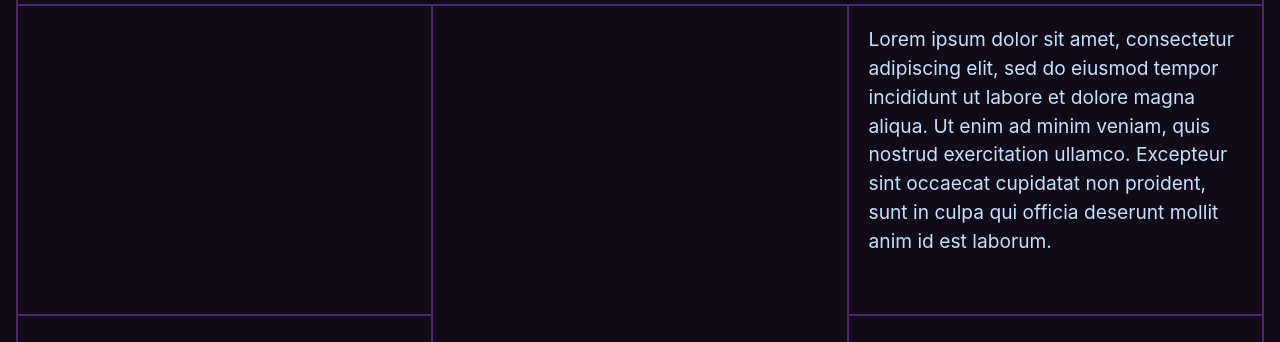
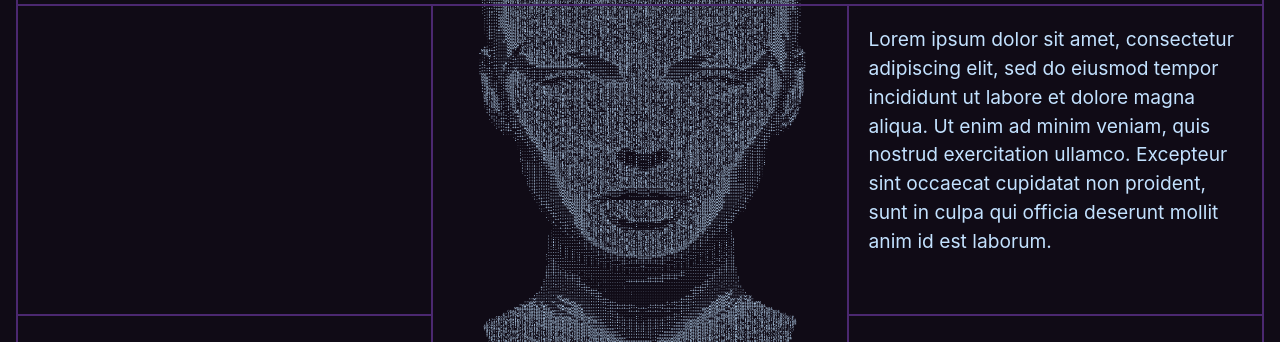
Before and after one commit to IgnacioGB00/poratafolio, a plain HTML site: page index.html in a window 1280 px wide. Shown: the part 303-645 px from the top of the page. Drawn offline with Linux system fonts and the light colour scheme; a web font is replaced by a local one.

Commit message:
trabajando en el canvas

```diff
--- a/css/style.css
+++ b/css/style.css
@@ -27,10 +27,13 @@ main{
 }
 #canvas{
     position: absolute;
-    top: 0;
+    width: 40vw;
+    height: 80vh;
+    top: 20vh;
     left: 0;
     right: 0;
     bottom: 0;
+    margin: auto;
     z-index: -1;
 }
 .border-right{
--- a/js/canvas.js
+++ b/js/canvas.js
@@ -1,2 +1,94 @@
 const canvas = document.getElementById('canvas');
 const context = canvas.getContext('2d');
+
+        const width = 1080;
+        const height = 1080;
+        canvas.width = width;
+        canvas.height = height;
+
+        const url = 'img/scultura-Photoroom.png'; // Asegúrate de que la ruta sea correcta
+
+        // Sustitución de random.pick
+        const randomPick = (array) => array[Math.floor(Math.random() * array.length)];
+
+        const loadImage = (url) => {
+            return new Promise((resolve, reject) => {
+                const img = new Image();
+                img.crossOrigin = 'Anonymous';
+                img.onload = () => resolve(img);
+                img.onerror = () => reject(new Error(`No se pudo cargar la imagen: ${url}`));
+                img.src = url;
+            });
+        };
+
+        const getGlyph = (v) => {
+            const charPool = 'ABCDEFGHIJKLMNOPQRSTUVWXYZabcdefghijklmnopqrstuvwxyz0123456789¡¿(){}[]#$&%*+/=';
+            const ramp = 'M#@%B8&W=*+-:. '.split('');
+            const invertedV = 255 - v;
+
+            if (v < 30) return ' ';
+
+            if (v < 150) {
+                const step = 255 / ramp.length;
+                let index = Math.floor(invertedV / step);
+                index = Math.min(index, ramp.length - 1);
+                return ramp[index];
+            }
+
+            return randomPick(charPool.split(''));
+        };
+
+        const draw = async () => {
+            const cell = 5;
+            const cols = Math.floor(width / cell);
+            const rows = Math.floor(height / cell);
+            const numCells = cols * rows;
+
+            // Canvas auxiliar para procesar datos de la imagen
+            const typeCanvas = document.createElement('canvas');
+            const typeContext = typeCanvas.getContext('2d');
+            typeCanvas.width = cols;
+            typeCanvas.height = rows;
+
+            try {
+                const image = await loadImage(url);
+
+                // Dibujar imagen a escala reducida en el canvas oculto
+                typeContext.drawImage(image, 0, 0, cols, rows);
+                const typeData = typeContext.getImageData(0, 0, cols, rows).data;
+
+                // Dibujar fondo principal
+                context.fillStyle = '#100B16';
+                context.fillRect(0, 0, width, height);
+
+                context.fillStyle = '#C3E2FF';
+                context.font = `${cell * 1.5}px monospace`;
+                context.textAlign = 'center';
+                context.textBaseline = 'middle';
+
+                for (let i = 0; i < numCells; i++) {
+                    const col = i % cols;
+                    const row = Math.floor(i / cols);
+                    const x = col * cell;
+                    const y = row * cell;
+
+                    const r = typeData[i * 4 + 0];
+                    const g = typeData[i * 4 + 1];
+                    const b = typeData[i * 4 + 2];
+
+                    const brightness = (r + g + b) / 3;
+                    const glyph = getGlyph(brightness);
+
+                    context.save();
+                    context.translate(x + cell * 0.5, y + cell * 0.5);
+                    context.fillText(glyph, 0, 0);
+                    context.restore();
+                }
+            } catch (err) {
+                console.error(err);
+                context.fillStyle = '#C3E2FF';
+                context.fillText("Error cargando imagen. Revisa la consola.", 20, 20);
+            }
+        };
+
+        draw();
```
